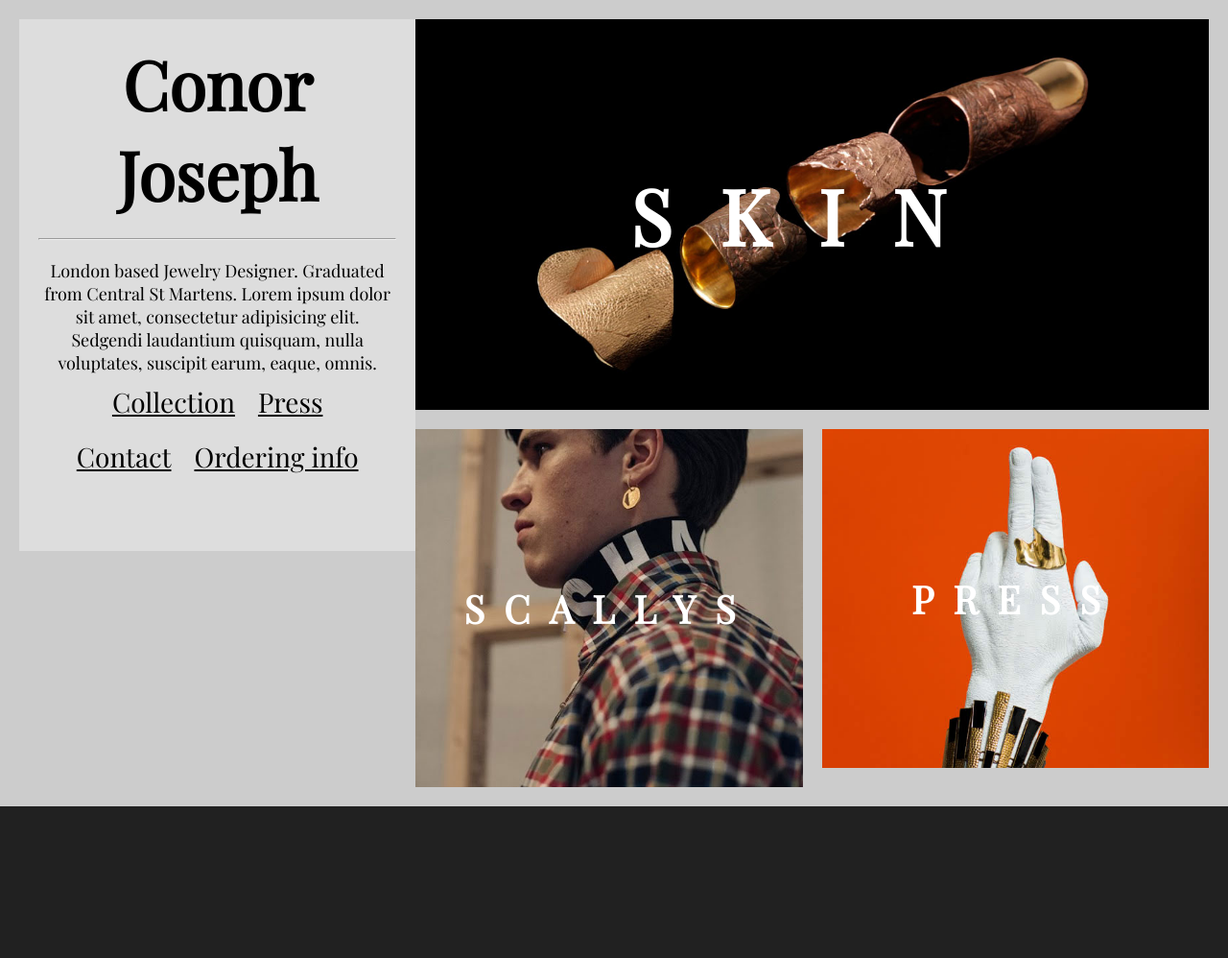
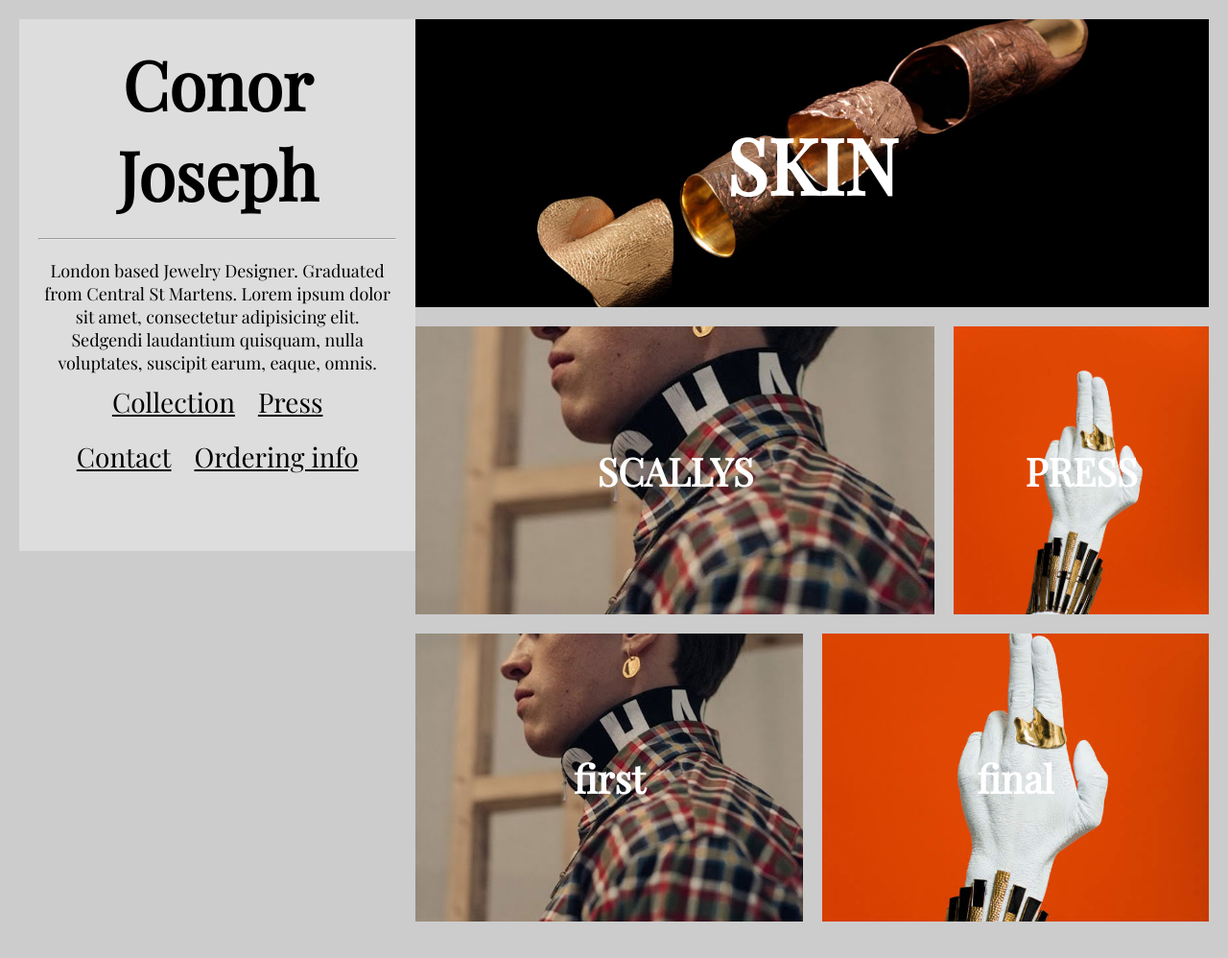
Before and after one commit to omansfield88/jewelery, a website: page code/index.html in a window 1280 px wide. Shown: the whole page at 96% size. Before the commit the page ends 840 px from the top, so only its background shows below. Drawn offline with nearby package versions, Linux system fonts and the light colour scheme.

Commit message:
grid in prog still
added 1/3 and 2/3 tiles, also looking perfect at mobile too. will need
final adjusting once the content is added

```diff
--- a/code/index.html
+++ b/code/index.html
@@ -79,18 +79,23 @@
 
 		</div>
 		<div class="intro__nav">
-			<div class="intro__nav__tile--full skin col12">
+			<div class="intro__nav__tile--full skin grid-1-1">
 				<h2>SKIN</h2>
 			</div>
 
-			<div class="intro__nav__tile--first scally col6">
+			<div class="intro__nav__tile--first scally grid-2-3">
 				<h2>SCALLYS</h2>
 			</div>
-			<div class="intro__nav__tile--last press col6">
+			<div class="intro__nav__tile--last press grid-1-3">
 				<h2>PRESS</h2>
 			</div>
 
-
+			<div class="intro__nav__tile--first scally grid-1-2">
+				<h2>first</h2>
+			</div>
+			<div class="intro__nav__tile--last press grid-1-2">
+				<h2>final</h2>
+			</div>
 		</div>
 	</section>
 
--- a/code/scss/styles.scss
+++ b/code/scss/styles.scss
@@ -1,5 +1,5 @@
-$break-small: 321px;
-$break-medium: 700px;
+$break-small: 530px;
+$break-medium: 750px;
 $break-large: 1080px;
 
 //RESETS etc//
@@ -101,8 +101,8 @@ body, html{
 			box-sizing: border-box;
 
 				@media screen and (min-width: $break-medium) {
-				   width: 50%;
-				   margin: 0;
+				    width: 33.3333%;
+				    margin: 0;
 				 }
 
 				@media screen and (min-width: $break-large){
@@ -151,7 +151,7 @@ body, html{
 			vertical-align: top;
 
 				@media screen and (min-width: $break-medium) {
-				   width: 50%;
+				   width: 66.6666%;
 				    margin: 0;
 				 }
 
@@ -169,11 +169,18 @@ body, html{
 				}
 
 				&__tile--first{
-					margin: 0 20px 0 0;
+					margin: 0 0 20px 0;
 					display: flex;
 					align-items: center;
 					justify-content: center;
 					box-sizing: border-box;
+
+						@media screen and (min-width: $break-small) {
+						    margin: 0 20px 20px 0;
+						 }
+
+						@media screen and (min-width: $break-large){
+						}
 				}
 
 				&__tile--last{
@@ -191,14 +198,14 @@ body, html{
 	background-image: url('../img/tile-skin.jpg');
 	background-repeat: no-repeat;
     background-position: center;
-    background-size: 100%;
-	padding: 150px;
+    background-size: cover;
+    min-height: 300px;
 
 		h2{
 			color: #ffffff;
 			font-family: 'Playfair Display', serif;
 			font-size: 80px;
-			letter-spacing: 50px;
+
 		}
 }
 
@@ -206,14 +213,14 @@ body, html{
 	background-image: url('../img/tile-scally.jpg');
 	background-repeat: no-repeat;
     background-position: center;
-    background-size: 100%;
-	padding: 150px;
+    background-size: cover;
+    min-height: 300px;
 
 		h2{
 			color: #ffffff;
 			font-family: 'Playfair Display', serif;
 			font-size: 40px;
-			letter-spacing: 20px;
+
 		}
 }
 
@@ -221,14 +228,15 @@ body, html{
 	background-image: url('../img/tile-press.jpg');
 	background-repeat: no-repeat;
     background-position: center;
-    background-size: 100%;
-	padding: 150px;
+    background-size: cover;
+    min-height: 300px;
+
 
 		h2{
 			color: #ffffff;
 			font-family: 'Playfair Display', serif;
 			font-size: 40px;
-			letter-spacing: 20px;
+
 		}
 }
 
@@ -236,23 +244,51 @@ body, html{
 
 
 //GRID//
-.col12{
+.grid-1-1{
 	width: 100%;
 	// box-sizing: border-box;
 }
-.col8{
-	width: calc(66.6666% - 10px);
+
+
+.grid-1-2{
+	width: 100%;
+
+		@media screen and (min-width: $break-small) {
+			width: calc(50% - 10px);
+		}
 }
 
-.col6{
-	width: calc(50% - 10px);
+.grid-2-3{ //Two Thirds 2/3
+	width: 100%;
+
+		@media screen and (min-width: $break-small){
+			width: calc(66.6666% - 10px);
+		}
+
+		@media screen and (min-width: $break-medium) {
+			width: calc(66.6666% - 10px);
+		}
+
+		@media screen and (min-width: $break-large){
+			width: calc(66.6666% - 10px);
+		}
 }
 
-.col4{
-	width: calc(25% - 10px);
+.grid-1-3{
+	width: 100%;
+
+		@media screen and (min-width: $break-small){
+			width: calc(33.333% - 10px);
+		}
+
+		@media screen and (min-width: $break-medium) {
+			width: calc(33.333% - 10px);
+		}
+
+		@media screen and (min-width: $break-large){
+			width: calc(33.333% - 10px);
+		}
 }
-
-
 
 
 
```
Also changed, not shown: code/css/styles.css, 1 other file.
